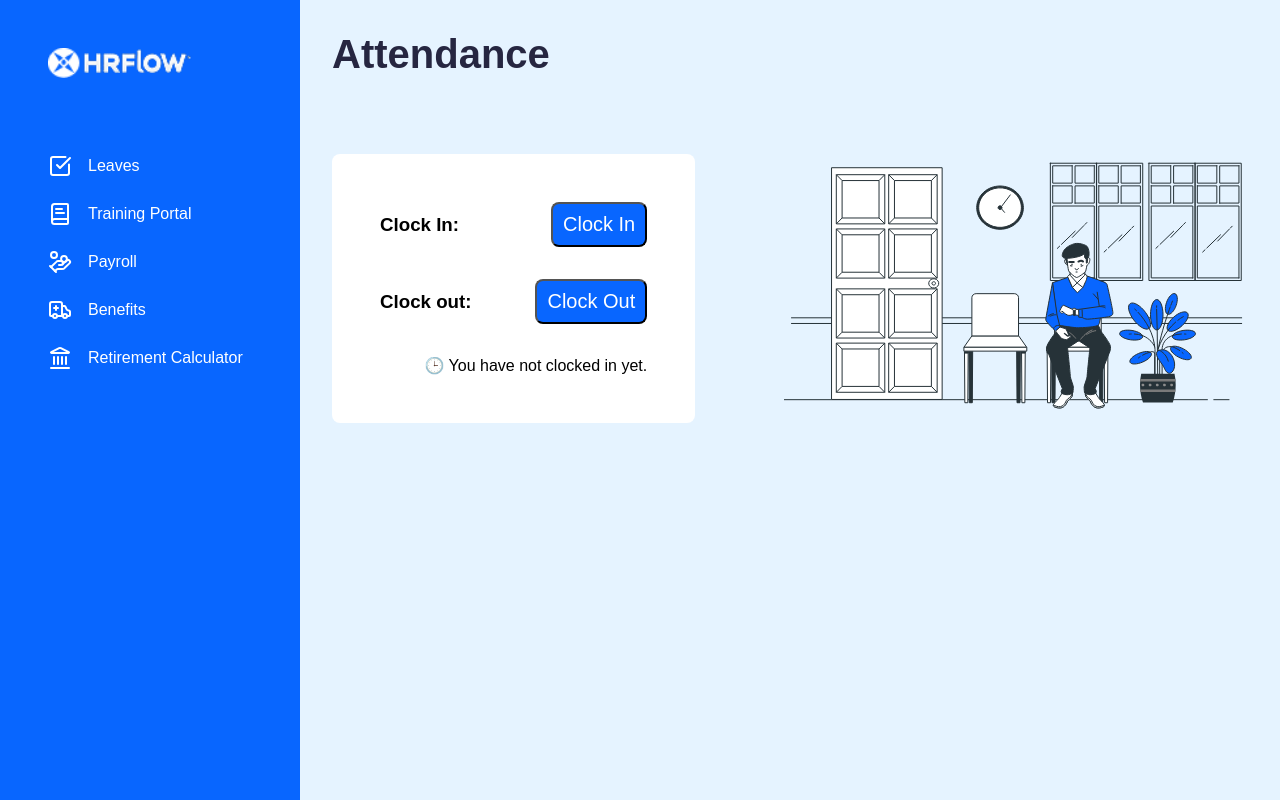
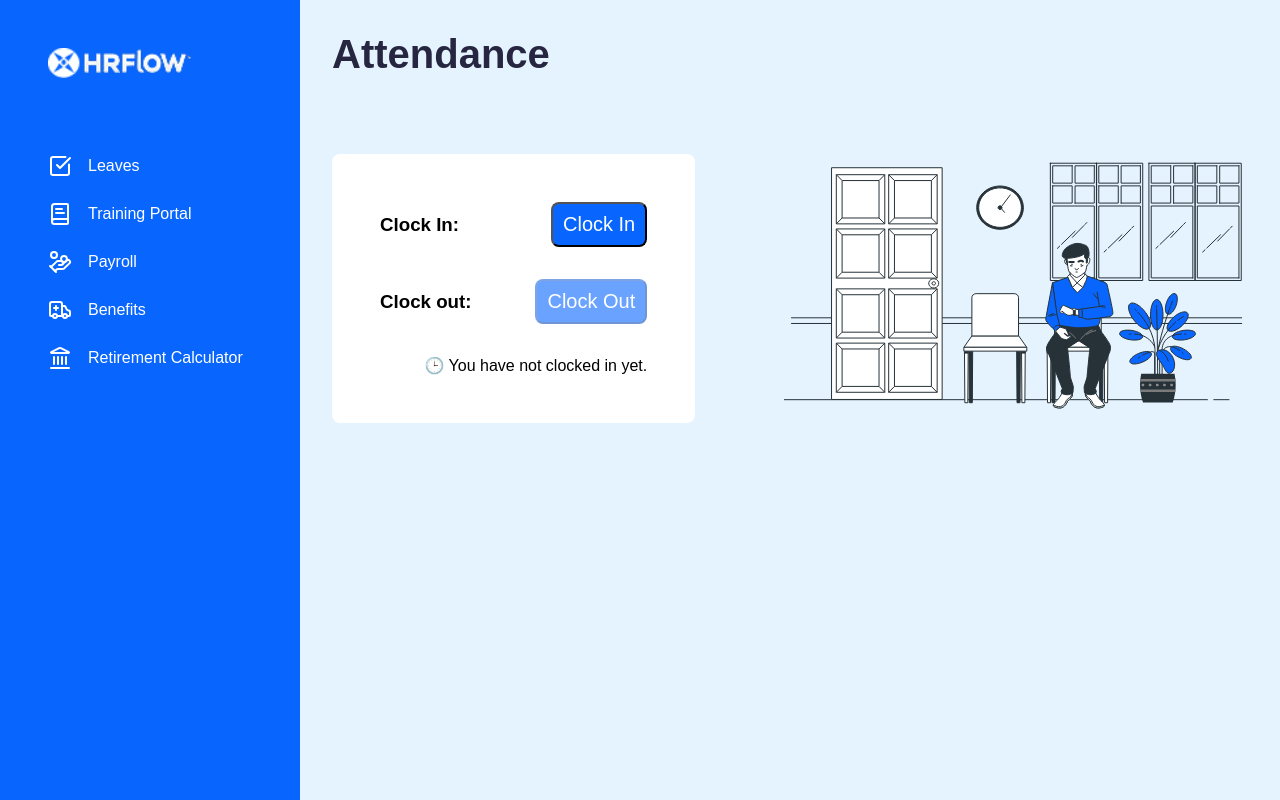
Before and after one commit to HoussienZed/HR_system, a React (Vite) app in the folder Client/: page /attendance in a window 1280 px wide. Built offline with nearby package versions, Linux system fonts and the light colour scheme; a web font is replaced by a local one.

Commit message:
clocked in is working

```diff
--- a/Client/src/pages/employee/Attendance.jsx
+++ b/Client/src/pages/employee/Attendance.jsx
@@ -2,21 +2,17 @@ import SectionTitle from "../../component/others/SectionTitle";
 import Section from "../../component/layout/Section";
 import attendanceSvg from "../../assets/attendance-svg.svg";
 import Button from "../../component/others/Button";
-import UsersTable from "../../component/others/users-table/index";
 import { useState } from "react";
-import axios from "axios";
+import axiosBaseUrl from "../../utils/axios";
 import { X } from "lucide-react";
-
-let protocol = "http://";
-let host = "localhost:8080";
-let path = "/hr-system/server/clockIn";
-
-const url = protocol + host + path;
+import "../../App.css";
 
 const Attendance = () => {
   const [latitude, setLatitude] = useState(null);
   const [longitude, setLongitude] = useState(null);
-  const [clockedIn, setClockedIn] = useState(false);
+  const [clockedIn, setClockedIn] = useState(
+    localStorage.getItem("clockIn") ? true : false
+  );
   const [toast, setToast] = useState({
     message: "",
     success: true,
@@ -38,38 +34,28 @@ const Attendance = () => {
         setLongitude(lon);
 
         try {
-          const response = await axios.post(
-            url,
-            {
-              latitude: lat,
-              longitude: lon,
-            },
-            {
-              headers: {
-                Authorization: `Bearer ${localStorage.getItem("token")}`,
-                Accept: "application/json",
-              },
-            }
-          );
+          const response = await axiosBaseUrl.post("/Employees/clockIn", {
+            latitude: lat,
+            longitude: lon,
+          });
 
           if (response.data.success) {
             setClockedIn(true);
+            localStorage.setItem("clockIn", true);
             setToast({
               message: "Clocked in successfully",
               success: true,
               visible: true,
             });
           } else {
-            // alert("Error " + response.data.message);
             setToast({
-              message: "response.data.message",
+              message: response.data.message + " " + clockedIn,
               success: false,
               visible: true,
             });
           }
         } catch (error) {
           console.error("Clock-in error:", error);
-          // alert("Something went wrong while clocking in.");
           setToast({
             message: "Something went wrong while clocking in.",
             success: false,
@@ -79,7 +65,6 @@ const Attendance = () => {
       },
       (error) => {
         console.error("Geolocation error:", error);
-        // alert("Could not get your location.");
         setToast({
           message: "Could not get your location.",
           success: false,
@@ -101,11 +86,18 @@ const Attendance = () => {
                 text={"Clock In"}
                 fontSize="body2"
                 onClick={handleClockIn}
+                disabled={clockedIn}
+                className={clockedIn ? "disabled" : ""}
               />
             </div>
             <div className="flex gap-16 w-full justify-between items-center">
               <h3>Clock out:</h3>
-              <Button text={"Clock Out"} fontSize="body2" />
+              <Button
+                text={"Clock Out"}
+                fontSize="body2"
+                disabled={!clockedIn}
+                className={!clockedIn ? "disabled" : ""}
+              />
             </div>
             <div>
               <p className="text-sm text-gray-700">
@@ -126,9 +118,6 @@ const Attendance = () => {
             <img src={attendanceSvg} alt="Attendance Illustration" />
           </div>
         </div>
-        {/* <div className="mt-8">
-          <UsersTable />
-        </div> */}
       </Section>
 
       {/* Toast Notification */}
```
